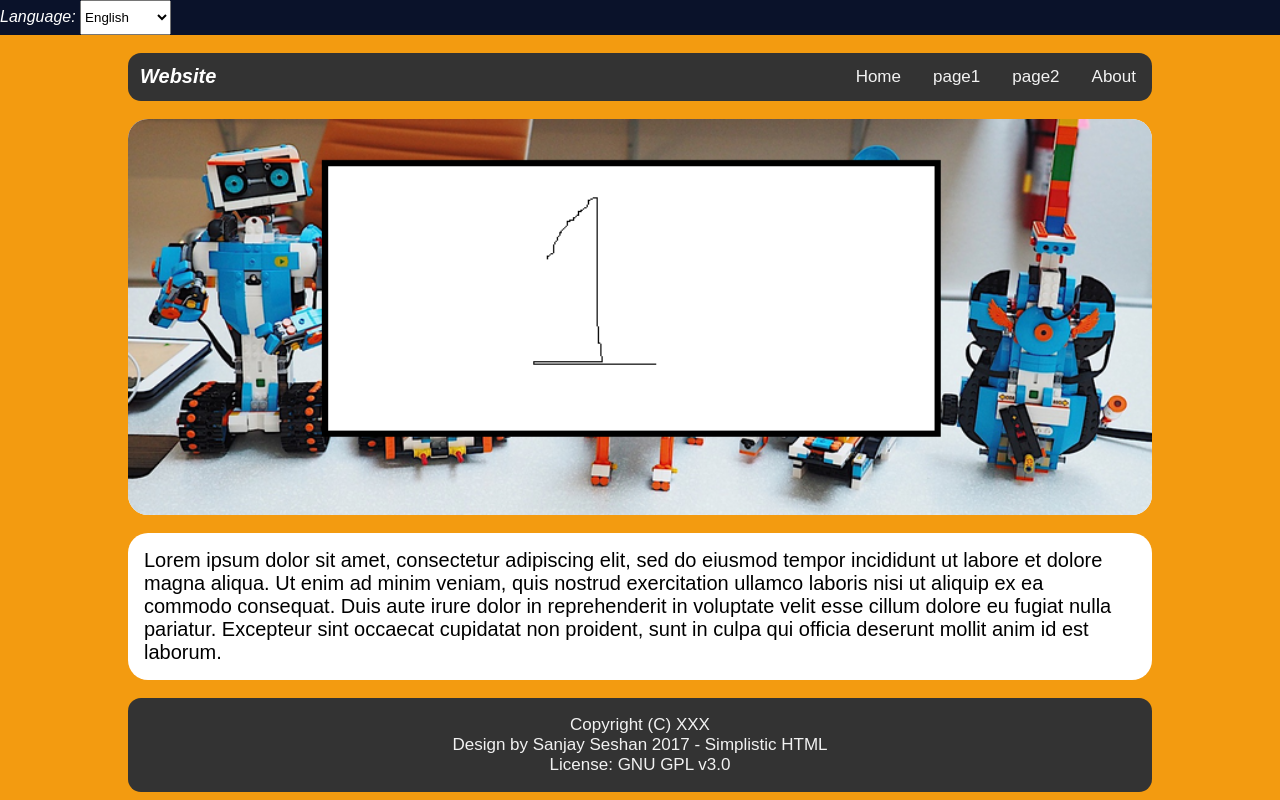
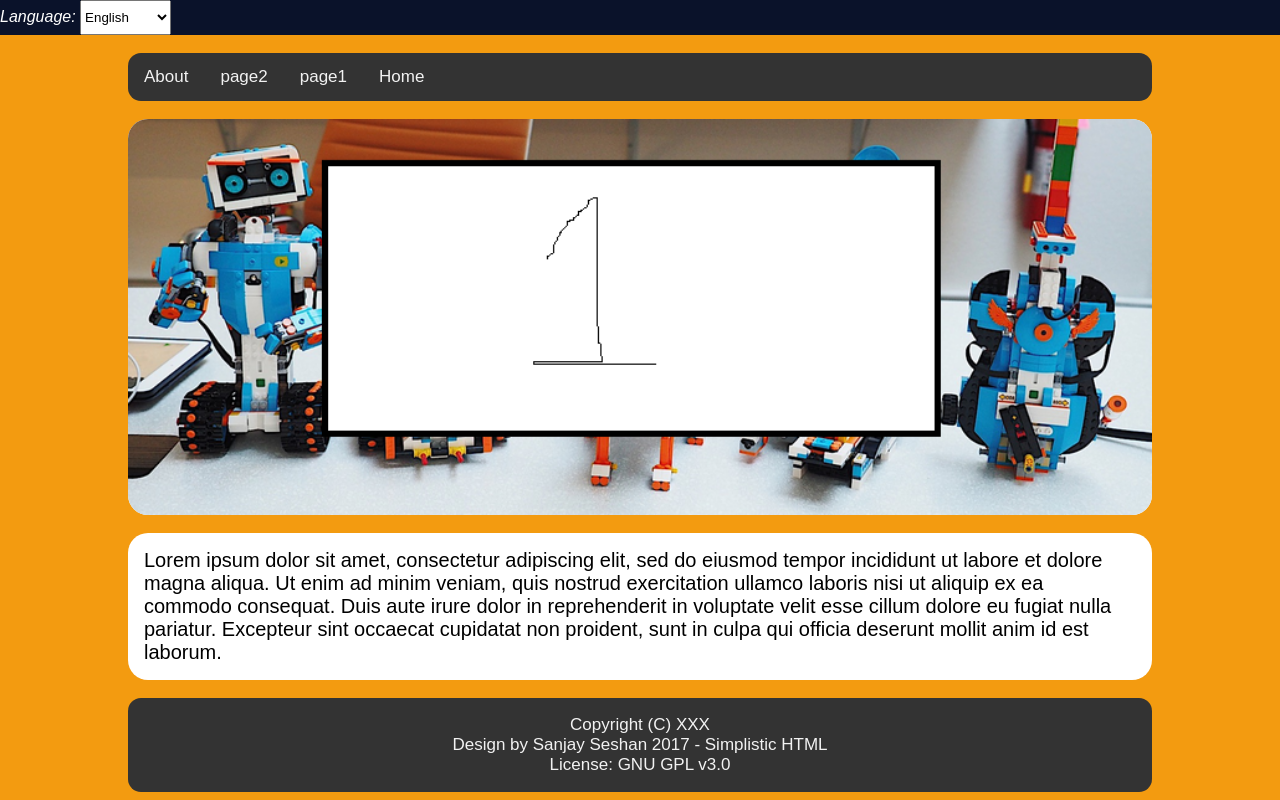
Before and after one commit to sanjayseshan/Simplistic-HTML, a plain HTML site: page index.html in a window 1280 px wide. Drawn offline with nearby package versions, Linux system fonts and the light colour scheme.

Commit message:
Update header.html

```diff
--- a/header.html
+++ b/header.html
@@ -1,9 +1,8 @@
 <div class="topnav" id="myTopnav" style="width:100%">
-    <i style="float:left;color:white;font-size:20px; padding:12px;font-weight:bold">Website</i>
-        <a style="float:right" href="about.html">About</a>
-      <a style="float:right" href="page2.html">page2</a>
-      <a style="float:right" href="page1.html">page1</a>
-      <a style="float:right" href="index.html">Home</a>
+        <a  href="about.html">About</a>
+      <a  href="page2.html">page2</a>
+      <a  href="page1.html">page1</a>
+      <a  href="index.html">Home</a>
     <a href="javascript:void(0);" style="font-size:15px;" class="icon" onclick="myFunction()">&#9776;</a>
 </div>
 <script>
```
